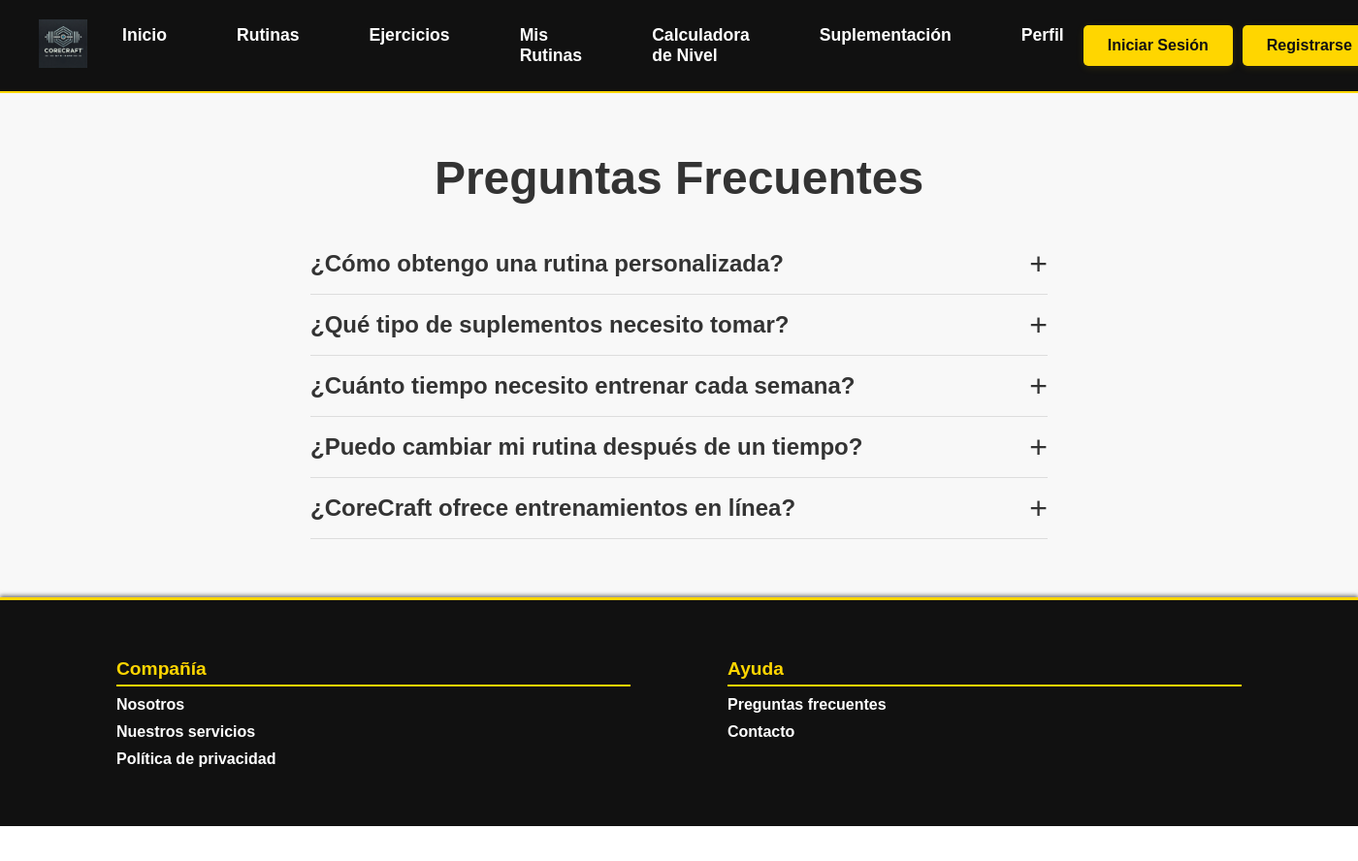
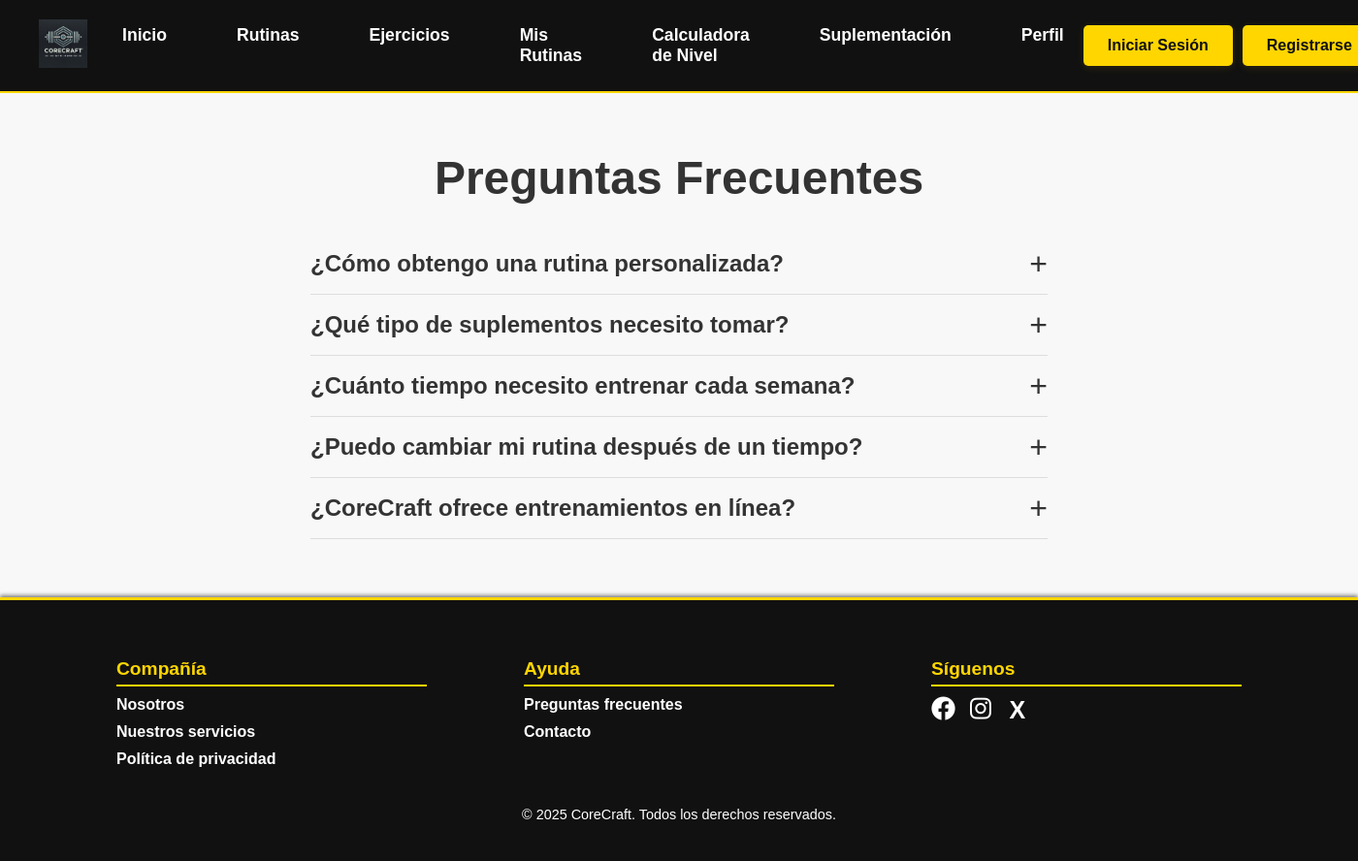
Before and after one commit to VictorArdite/corecraft, a PHP site: page /corecraft/auth/faq.php in a window 1400 px wide. Shown: the whole page at 97% size. Before the commit the page ends 852 px from the top, so only its background shows below. Run offline with PHP 8.4, Linux system fonts and the light colour scheme.

Commit message:
Footer arreglados

```diff
--- a/app/views/auth/faq.php
+++ b/app/views/auth/faq.php
@@ -9,6 +9,22 @@
   <link rel="stylesheet" href="css/nosotros.css"> <!-- Estilos específicos para la página Nosotros -->
   <link rel="stylesheet" href="https://cdnjs.cloudflare.com/ajax/libs/font-awesome/6.0.0/css/all.min.css">
   <style>
+    html, body {
+      height: 100%;
+      margin: 0;
+      padding: 0;
+    }
+    body {
+      min-height: 100vh;
+      display: flex;
+      flex-direction: column;
+    }
+    main, .faq {
+      flex: 1 0 auto;
+    }
+    footer {
+      flex-shrink: 0;
+    }
     /* =============================
        Estilos adicionales para FAQ
        ============================= */
@@ -172,7 +188,6 @@
           <a href="index.php?action=privacy">Política de privacidad</a>
         </div>
       </div>
-
       <!-- Apartado Ayuda -->
       <div class="footer-section">
         <h4>Ayuda</h4>
@@ -181,7 +196,23 @@
           <a href="index.php?action=contact">Contacto</a>
         </div>
       </div>
+      <!-- Apartado Síguenos -->
+      <div class="footer-section">
+        <h4>Síguenos</h4>
+        <div class="footer-social">
+          <a href="https://www.facebook.com/profile.php?id=61574264483708" target="_blank">
+            <i class="fab fa-facebook"></i>
+          </a>
+          <a href="https://www.instagram.com/corecraft__/" target="_blank">
+            <i class="fab fa-instagram"></i>
+          </a>
+          <a href="https://x.com/Corecraft__" target="_blank">
+            <span class="fa-x-twitter">X</span>
+          </a>
+        </div>
+      </div>
     </div>
+    <p>&copy; 2025 CoreCraft. Todos los derechos reservados.</p>
   </footer>
 
   <!-- Script para el comportamiento del acordeón -->
--- a/app/views/auth/politica.php
+++ b/app/views/auth/politica.php
@@ -7,6 +7,7 @@
     <link rel="stylesheet" href="css/global.css"> <!-- Estilos globales -->
     <link rel="stylesheet" href="css/footer.css"> <!-- Estilos específicos -->
     <link rel="stylesheet" href="css/nosotros.css"> <!-- Estilos específicos para la página Nosotros -->
+    <link rel="stylesheet" href="https://cdnjs.cloudflare.com/ajax/libs/font-awesome/6.0.0/css/all.min.css">
 </head>
 <body>
     <!-- Encabezado -->
@@ -111,8 +112,6 @@
     </div>
 </section>
 
-
-
     <!-- Footer -->
     <footer>
         <div class="footer-container">
@@ -144,7 +143,7 @@
                         <i class="fab fa-instagram"></i>
                     </a>
                     <a href="https://x.com/Corecraft__" target="_blank">
-                    <i class="fab fa-twitter"></i>
+                        <span class="fa-x-twitter">X</span>
                     </a>
                 </div>
             </div>
```
Also changed, not shown: app/views/auth/contacto.php (+32 -1 lines), app/views/auth/servicios.php (+17 -1 lines), app/views/footer.php (added, +38 -0 lines). Lines whose indentation alone changed are shown as unchanged.
